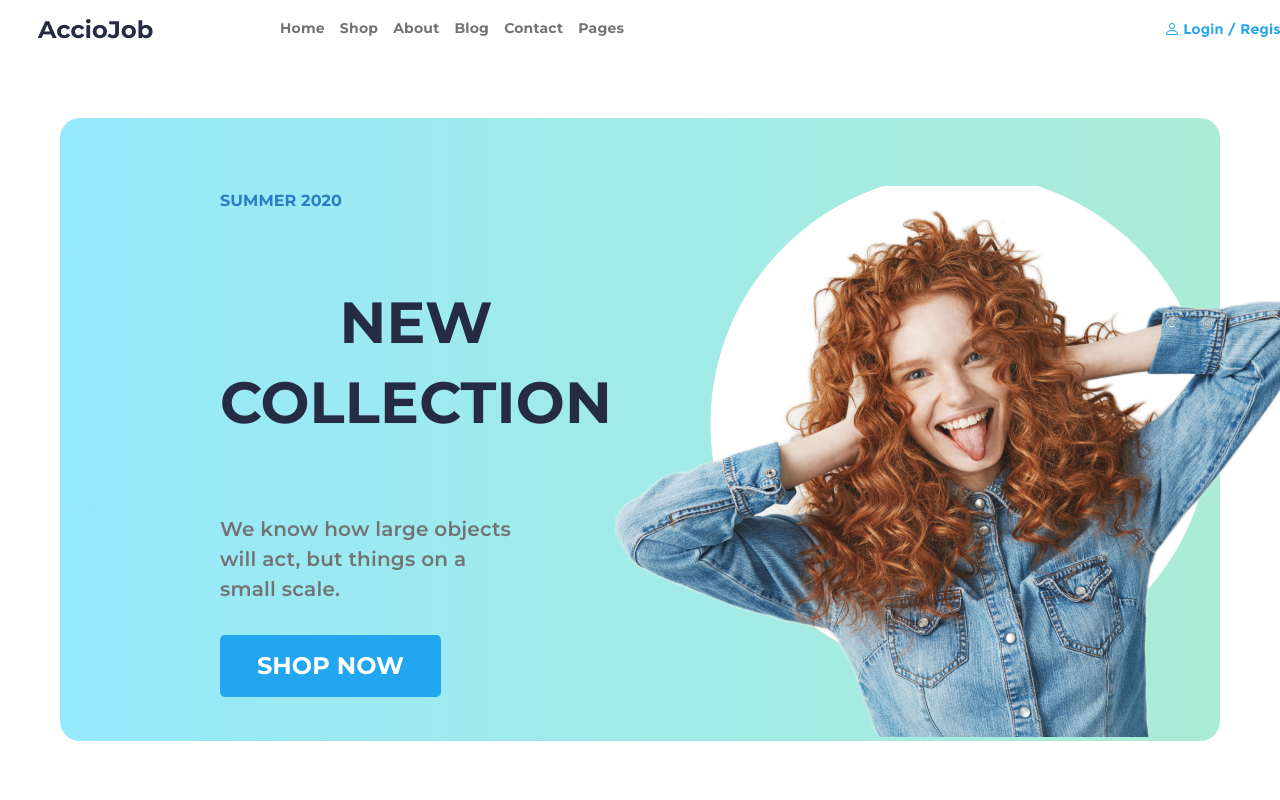
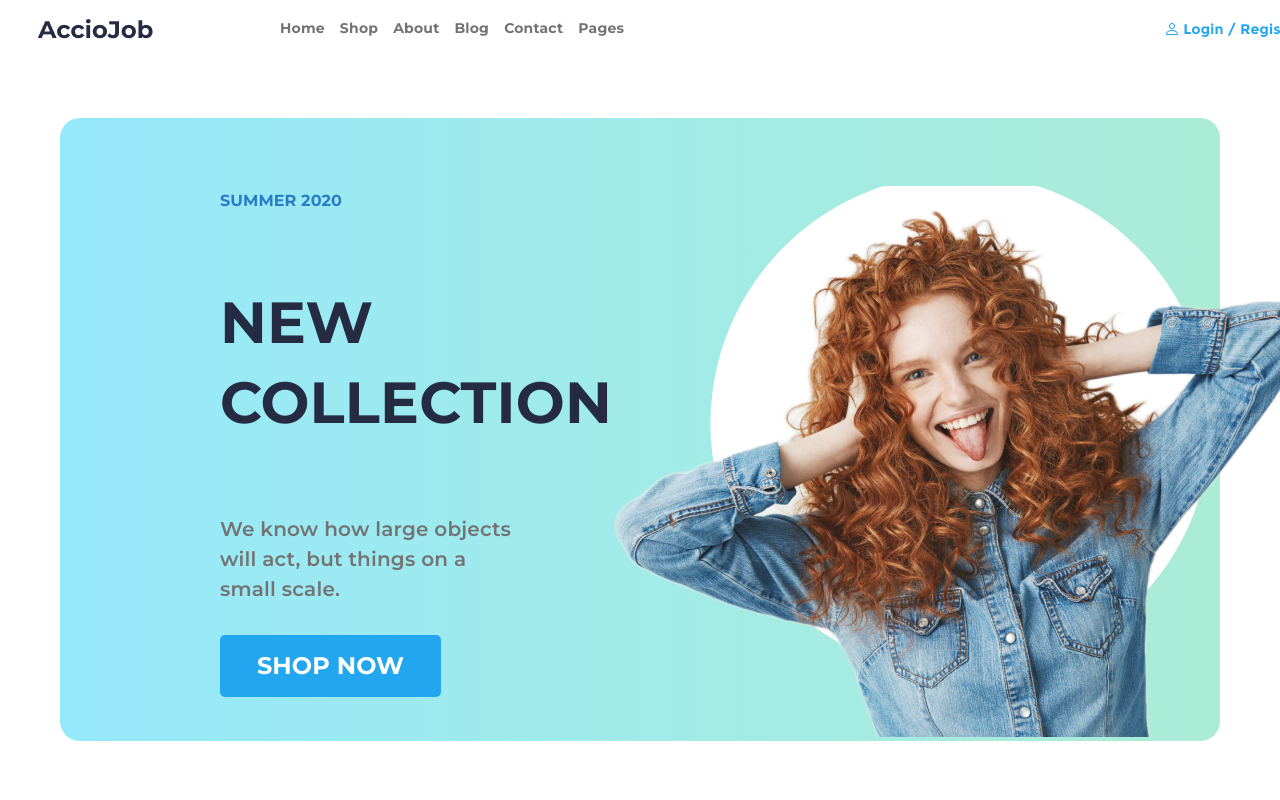
Before and after one commit to lensonfernandes/ProductsWebPage, a React (Create React App) app in the folder productswebpage/: page / in a window 1280 px wide. Shown: the top 800 px of the page. Built offline with nearby package versions, Linux system fonts and the light colour scheme; no server answers.

Commit message:
Main heading left alignment fixed

```diff
--- a/productswebpage/src/components/Main/Main.css
+++ b/productswebpage/src/components/Main/Main.css
@@ -106,3 +106,7 @@ color: #FFFFFF;
     overflow: visible;
     /* background-image: url('./../../assets/EllipseSmall.png'); */
 }
+
+.main-heading-h1{
+    text-align: left;
+}
--- a/productswebpage/src/components/Main/Main.js
+++ b/productswebpage/src/components/Main/Main.js
@@ -7,7 +7,7 @@ function Main() {
     <div className='main-container'>
       <div className='m-c-left-container'>
         <h5>SUMMER 2020</h5>
-        <h1>NEW COLLECTION</h1>
+        <h1 className='main-heading-h1'>NEW COLLECTION</h1>
         <h4>We know how large objects will act,
 but things on a small scale.</h4>
         <button>SHOP NOW</button>
```
